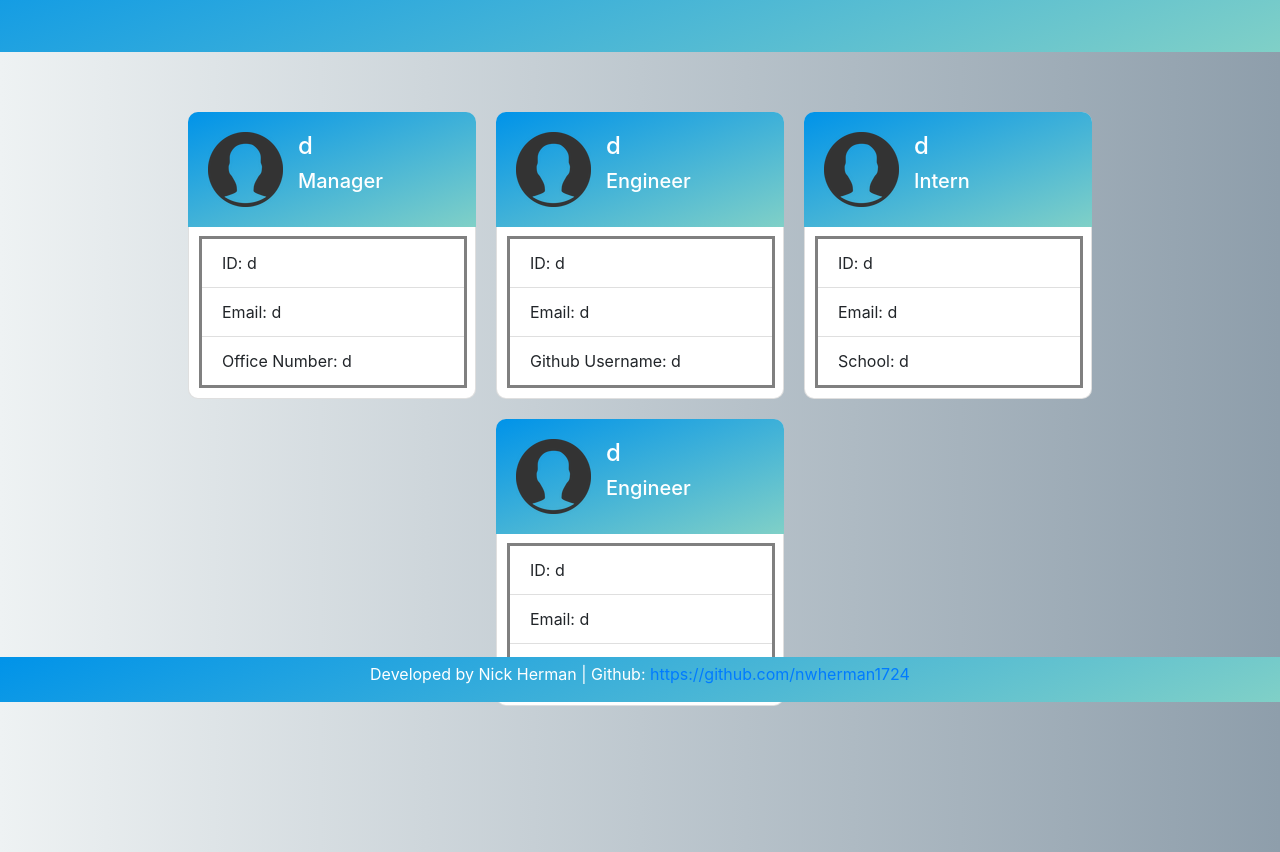
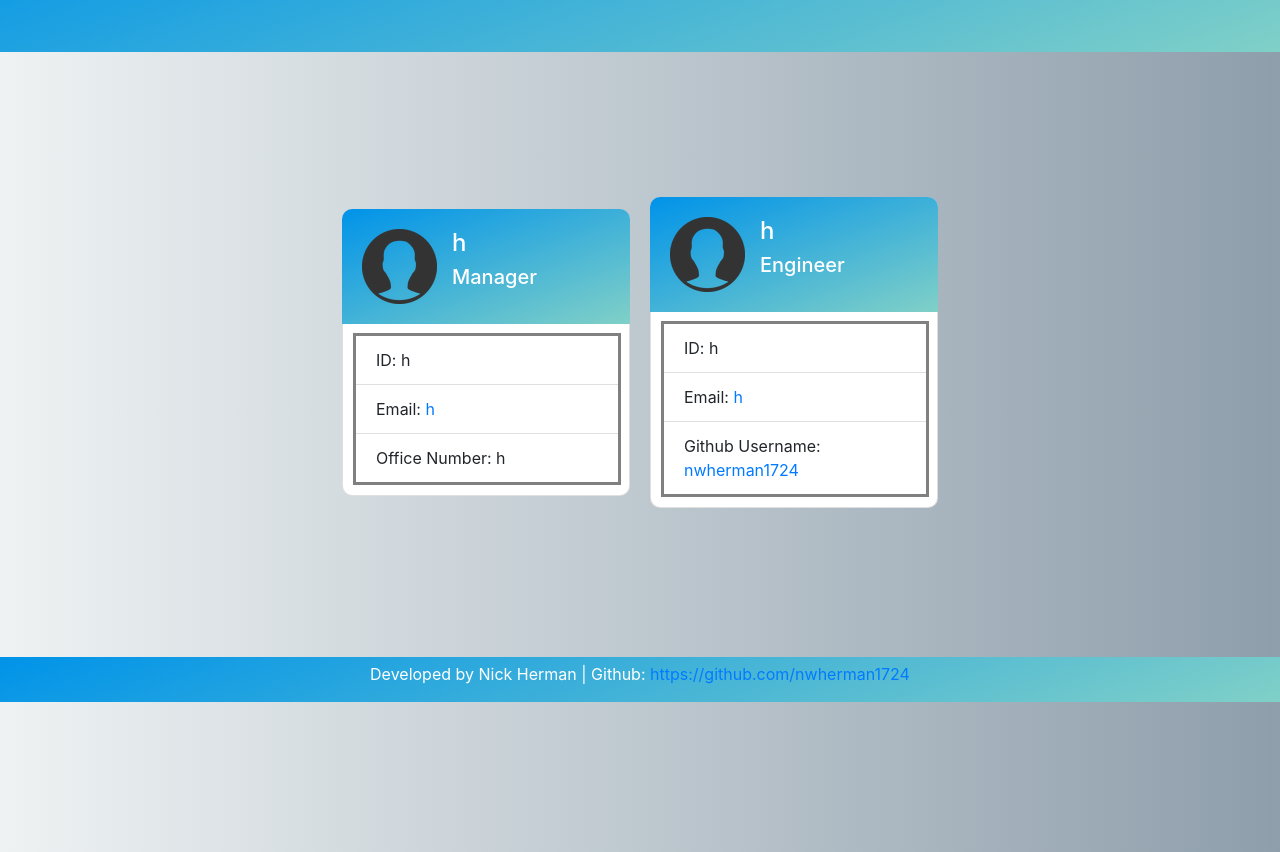
Before and after one commit to nwherman1724/team-profile-generator, a website: page index.html in a window 1280 px wide. Shown: the part 98-950 px from the top of the page. Drawn offline with nearby package versions, Linux system fonts and the light colour scheme.

Commit message:
added links for email and github

```diff
--- a/index.html
+++ b/index.html
@@ -84,60 +84,30 @@
         <div class="card-body title-color" style="display: flex;">
           <span style="padding-right: 15px;"><img src="./photo/take 4.png" alt=""></span>
           <div>
-            <h4>d</h4>
+            <h4>h</h4>
             <h5>Manager</h5>
           </div>
         </div>
         <div style="width: 18rem;">
             <ul class="list-group list-group-flush">
-              <li class="list-group-item">ID: d</li>
-              <li class="list-group-item">Email: d</li>
-              <li class="list-group-item">Office Number: d</li>
+              <li class="list-group-item">ID: h</li>
+              <li class="list-group-item">Email: <a href="mailto:h">h</a></li>
+              <li class="list-group-item">Office Number: h</li>
             </ul>
         </div>
       </div> <div class="card" style="width: 18rem;">
         <div class="card-body title-color" style="display: flex;">
           <span style="padding-right: 15px;"><img src="./photo/take 4.png" alt=""></span>
           <div>
-            <h4>d</h4>
+            <h4>h</h4>
             <h5>Engineer</h5>
           </div>
         </div>
         <div style="width: 18rem;">
             <ul class="list-group list-group-flush">
-              <li class="list-group-item">ID: d</li>
-              <li class="list-group-item">Email: d</li>
-              <li class="list-group-item">Github Username: d</li>
-            </ul>
-        </div>
-      </div> <div class="card" style="width: 18rem;">
-        <div class="card-body title-color" style="display: flex;">
-          <span style="padding-right: 15px;"><img src="./photo/take 4.png" alt=""></span>
-          <div>
-            <h4>d</h4>
-            <h5>Intern</h5>
-          </div>
-        </div>
-        <div style="width: 18rem;">
-            <ul class="list-group list-group-flush">
-              <li class="list-group-item">ID: d</li>
-              <li class="list-group-item">Email: d</li>
-              <li class="list-group-item">School: d</li>
-            </ul>
-        </div>
-      </div> <div class="card" style="width: 18rem;">
-        <div class="card-body title-color" style="display: flex;">
-          <span style="padding-right: 15px;"><img src="./photo/take 4.png" alt=""></span>
-          <div>
-            <h4>d</h4>
-            <h5>Engineer</h5>
-          </div>
-        </div>
-        <div style="width: 18rem;">
-            <ul class="list-group list-group-flush">
-              <li class="list-group-item">ID: d</li>
-              <li class="list-group-item">Email: d</li>
-              <li class="list-group-item">Github Username: d</li>
+              <li class="list-group-item">ID: h</li>
+              <li class="list-group-item">Email: <a href="mailto:h">h</a></li>
+              <li class="list-group-item">Github Username: <a href="https://github.com/nwherman1724" target="_blank">nwherman1724</a></li>
             </ul>
         </div>
       </div>
```
Also changed, not shown: index.js (+4 -4 lines).
